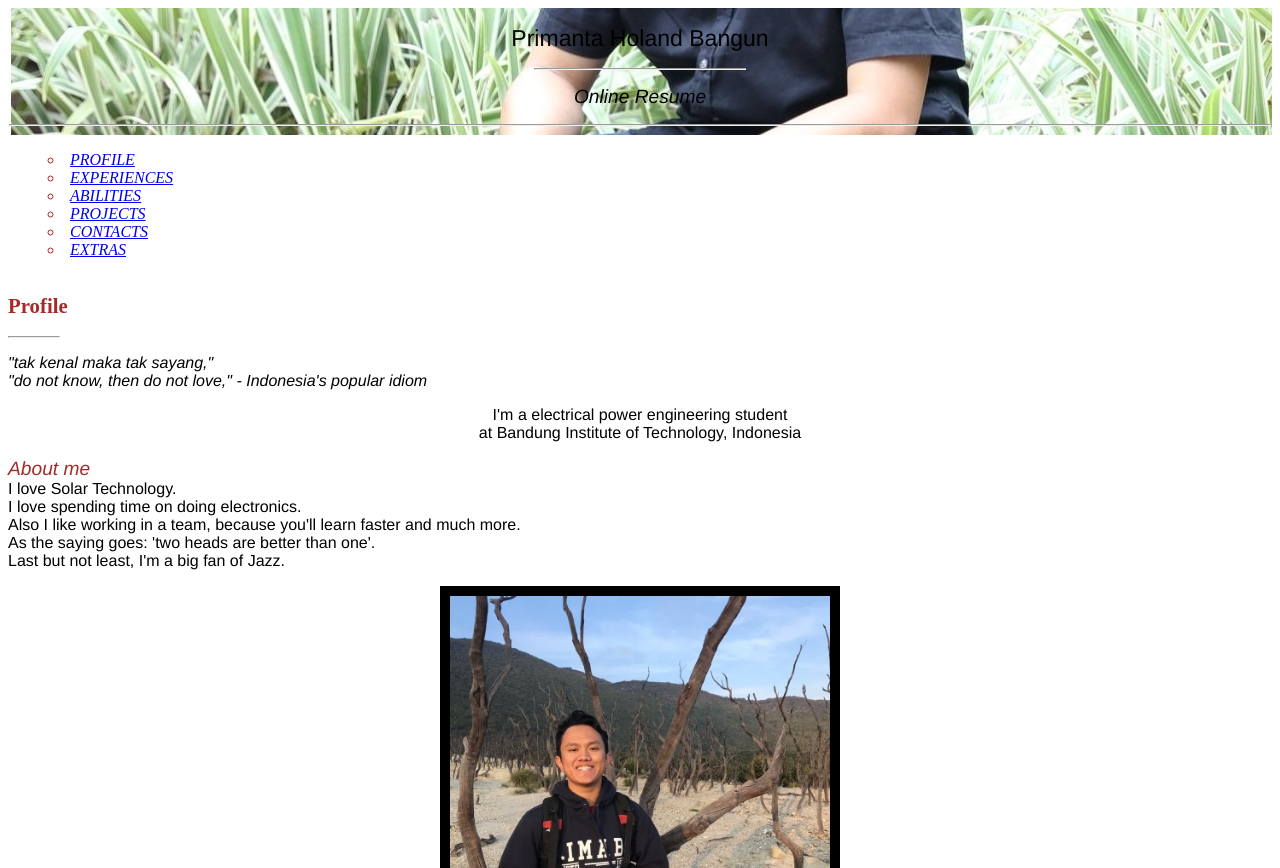
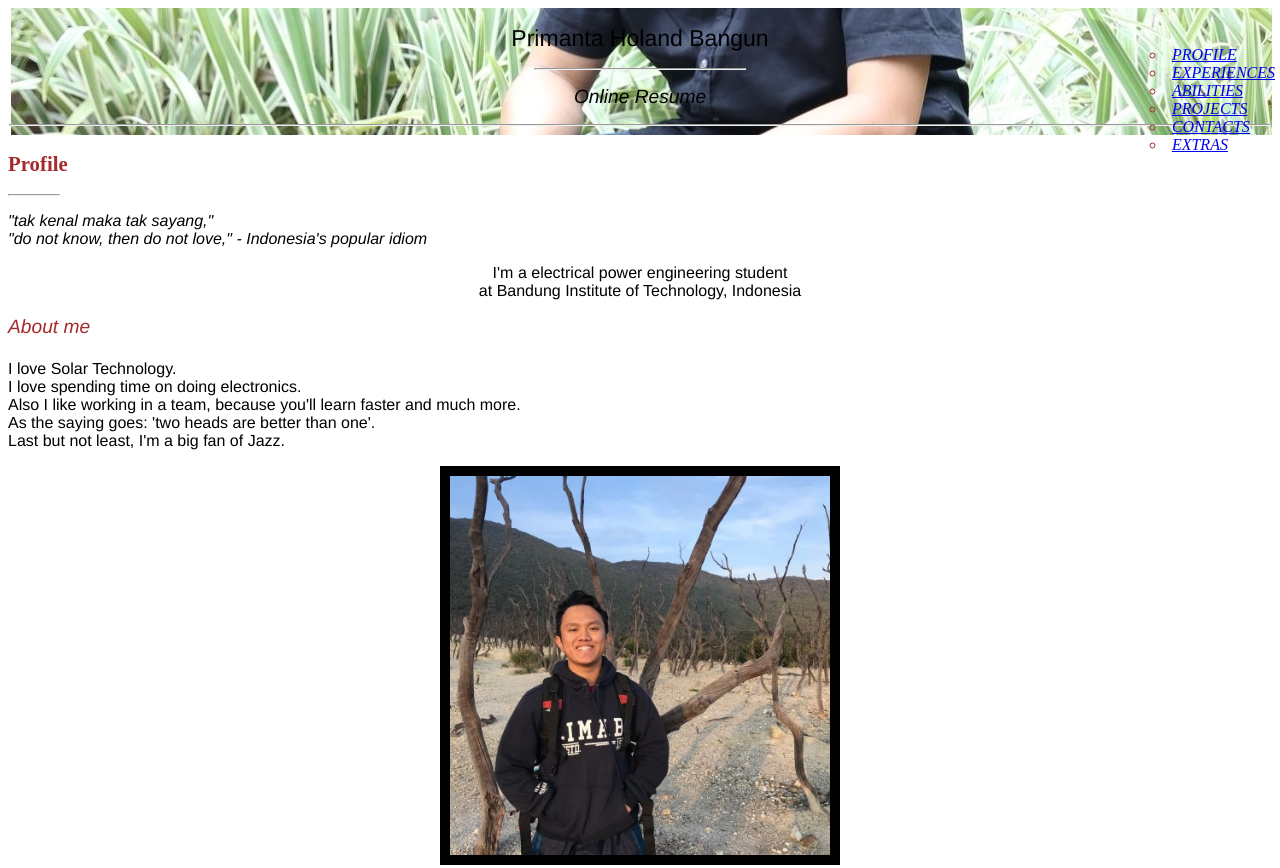
Before and after one commit to primantah/primantah.github.io, a plain HTML site: page index.html in a window 1280 px wide. Shown: the top 868 px of the page. Drawn offline with Linux system fonts and the light colour scheme.

Commit message:
Update main.css

```diff
--- a/assets/css/main.css
+++ b/assets/css/main.css
@@ -7,6 +7,10 @@ h2 {
 
 p.sansserif {
     font-family: Helvetica, Arial, sans-serif;
+}
+
+span {
+    display: block;
 }
 
 header {
@@ -33,6 +37,13 @@ header {
     background-attachment: fixed;
 }
 
+nav {
+    position: fixed;
+    top: 30px;
+    right: 5px;
+    color: red;
+}
+
 p.normal {
     letter-spacing: normal;
 }
```
